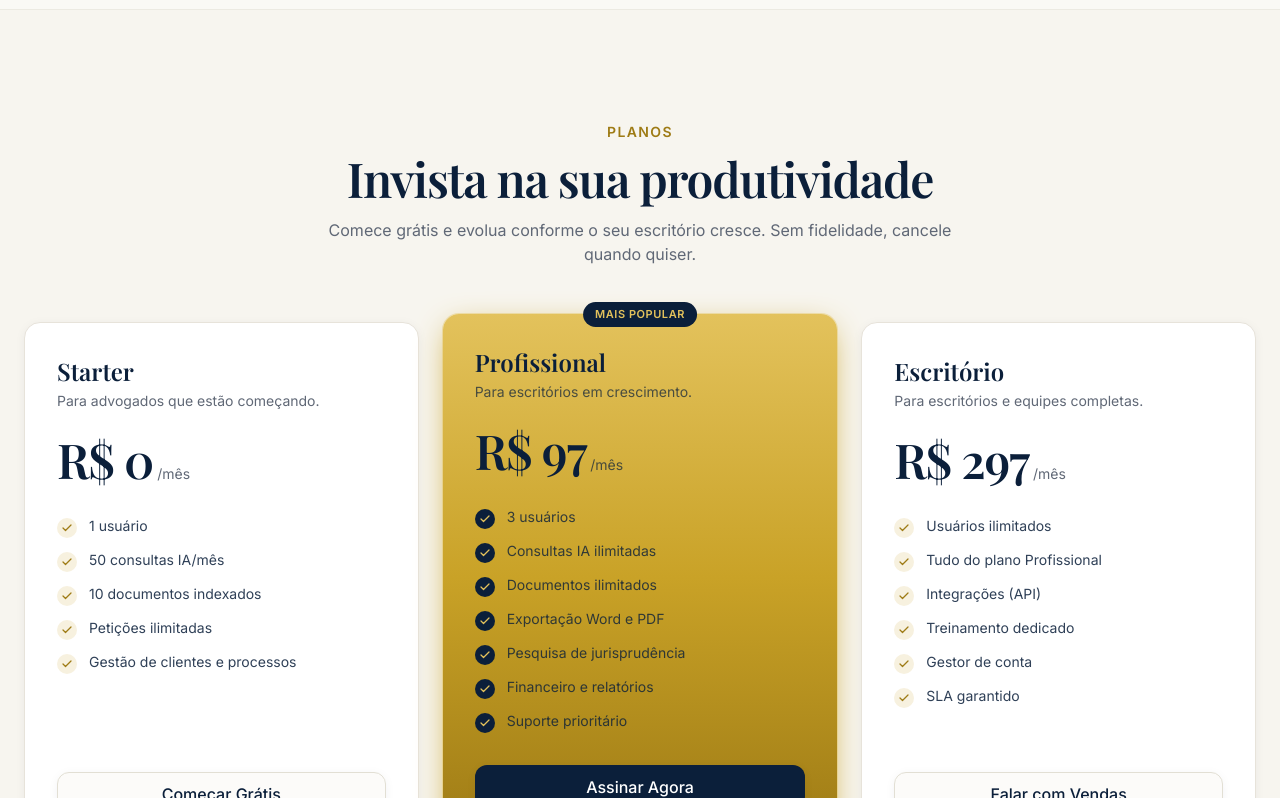
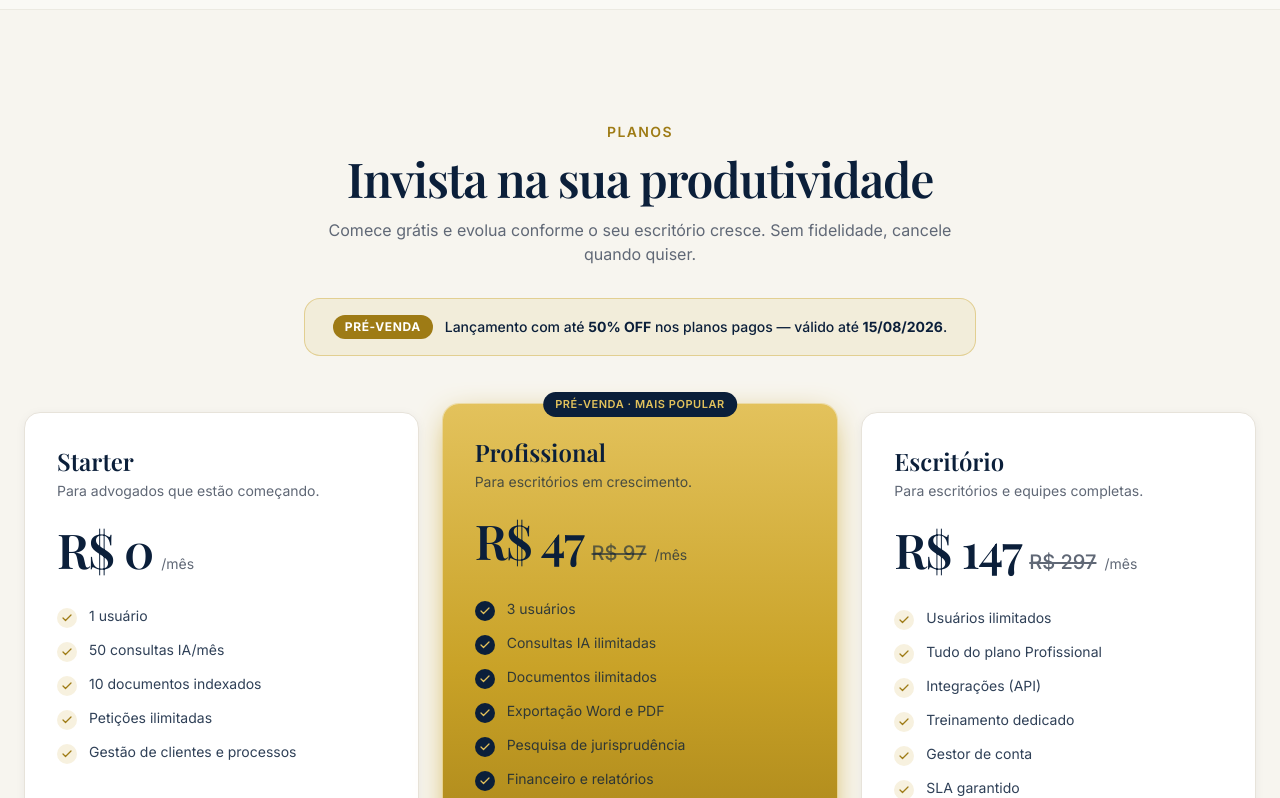
Before and after one commit to BONOVOXDF/lexai, a Next.js app in the folder frontend/: page / in a window 1280 px wide. Shown: the part 1636-2434 px from the top of the page. Built offline with nearby package versions, Linux system fonts and the light colour scheme.

Commit message:
pre-venda: descontos de lancamento (pro R, empresa R) ate 15/08/2026 no backend, planos e assinatura

```diff
--- a/frontend/app/(dashboard)/assinatura/page.tsx
+++ b/frontend/app/(dashboard)/assinatura/page.tsx
@@ -29,7 +29,9 @@ interface PlanoCard {
   recursos: string[];
 }
 
-const PRECO_FALLBACK: Record<string, number> = { pro: 97, empresa: 297 };
+const PRECO_FALLBACK: Record<string, number> = { pro: 47, empresa: 147 };
+const PRECO_CHEIO: Record<string, number> = { pro: 97, empresa: 297 };
+const PRE_VENDA_FIM = new Date("2026-08-15T23:59:59-03:00");
 
 const PLANOS_BASE: Omit<PlanoCard, "preco">[] = [
   {
@@ -260,22 +262,34 @@ export default function AssinaturaPage() {
         </div>
       ) : (
         <div className="grid gap-6 md:grid-cols-2">
-          {planos.map((plano) => (
+          {planos.map((plano) => {
+            const preVenda = new Date() < PRE_VENDA_FIM;
+            return (
               <div
                 key={plano.id}
-              className={`flex flex-col rounded-2xl border bg-card p-6 ${
+                className={`relative flex flex-col rounded-2xl border bg-card p-6 ${
                   plano.destaque ? "border-gold/40 shadow-gold ring-1 ring-gold/20" : ""
                 }`}
               >
+                {preVenda && (PRECO_CHEIO[plano.id] ?? 0) > plano.preco && (
+                  <span className="absolute -top-3 left-1/2 -translate-x-1/2 whitespace-nowrap rounded-full bg-gold-dark px-3 py-1 text-[11px] font-semibold uppercase tracking-wider text-white">
+                    Pré-venda
+                  </span>
+                )}
                 <div className="mb-1 flex items-center justify-between">
                   <h2 className="font-display text-lg font-semibold">{plano.nome}</h2>
                   {plano.destaque && <Badge variant="gold">Recomendado</Badge>}
                 </div>
                 <p className="text-sm text-muted-foreground">{plano.descricao}</p>
-              <div className="my-4 flex items-baseline gap-1">
+                <div className="my-4 flex items-baseline gap-2">
                   <span className="text-3xl font-semibold">
                     {plano.preco.toLocaleString("pt-BR", { style: "currency", currency: "BRL" })}
                   </span>
+                  {preVenda && (PRECO_CHEIO[plano.id] ?? 0) > plano.preco && (
+                    <span className="text-lg font-medium text-muted-foreground line-through">
+                      {(PRECO_CHEIO[plano.id] ?? 0).toLocaleString("pt-BR", { style: "currency", currency: "BRL" })}
+                    </span>
+                  )}
                   <span className="text-sm text-muted-foreground">/30 dias</span>
                 </div>
               <ul className="mb-6 flex-1 space-y-2 text-sm">
@@ -295,7 +309,8 @@ export default function AssinaturaPage() {
                 Assinar {plano.nome}
               </Button>
             </div>
-          ))}
+            );
+          })}
         </div>
       )}
 
--- a/frontend/app/precos/page.tsx
+++ b/frontend/app/precos/page.tsx
@@ -11,7 +11,7 @@ import { Check } from "lucide-react";
 export const metadata: Metadata = {
   title: "Preços e Planos | LEX AI",
   description:
-    "Planos do LEX AI para advogados e escritórios: comece grátis, Profissional por R$ 97/mês ou Escritório por R$ 297/mês. Sem fidelidade, cancele quando quiser.",
+    "Planos do LEX AI para advogados e escritórios: comece grátis, Profissional por R$ 47 ou Escritório por R$ 147 — preços promocionais de lançamento até 15/08/2026. Sem fidelidade, cancele quando quiser.",
 };
 
 const COMPARACAO = [
--- a/frontend/components/landing/plans.tsx
+++ b/frontend/components/landing/plans.tsx
@@ -6,10 +6,24 @@ import { Reveal } from "@/components/reveal";
 import { Button } from "@/components/ui/button";
 import { cn } from "@/lib/utils";
 
-const PLANS = [
+const PRE_VENDA_FIM = new Date("2026-08-15T23:59:59-03:00");
+
+interface PlanoCard {
+  name: string;
+  pricePreVenda: string;
+  priceNormal: string;
+  period: string;
+  description: string;
+  features: string[];
+  cta: string;
+  highlighted: boolean;
+}
+
+const PLANS: PlanoCard[] = [
   {
     name: "Starter",
-    price: "R$ 0",
+    pricePreVenda: "R$ 0",
+    priceNormal: "R$ 0",
     period: "/mês",
     description: "Para advogados que estão começando.",
     features: [
@@ -24,7 +38,8 @@ const PLANS = [
   },
   {
     name: "Profissional",
-    price: "R$ 97",
+    pricePreVenda: "R$ 47",
+    priceNormal: "R$ 97",
     period: "/mês",
     description: "Para escritórios em crescimento.",
     features: [
@@ -41,7 +56,8 @@ const PLANS = [
   },
   {
     name: "Escritório",
-    price: "R$ 297",
+    pricePreVenda: "R$ 147",
+    priceNormal: "R$ 297",
     period: "/mês",
     description: "Para escritórios e equipes completas.",
     features: [
@@ -59,6 +75,8 @@ const PLANS = [
 
 /** Seção de planos da landing page. */
 export function Plans() {
+  const preVenda = new Date() < PRE_VENDA_FIM;
+
   return (
     <section id="planos" className="border-y border-border/60 bg-parchment py-20 text-navy sm:py-28 dark:bg-navy/95 dark:text-white">
       <div className="mx-auto max-w-7xl px-4 sm:px-6">
@@ -71,6 +89,18 @@ export function Plans() {
             Comece grátis e evolua conforme o seu escritório cresce. Sem fidelidade, cancele quando quiser.
           </p>
         </Reveal>
+
+        {preVenda && (
+          <div className="mx-auto mt-8 flex max-w-2xl flex-wrap items-center justify-center gap-3 rounded-2xl border border-gold/40 bg-gold/10 px-6 py-4">
+            <span className="rounded-full bg-gold-dark px-3 py-1 text-xs font-bold uppercase tracking-wider text-white">
+              Pré-venda
+            </span>
+            <p className="text-center text-sm font-medium text-navy dark:text-gold-light">
+              Lançamento com até <strong>50% OFF</strong> nos planos pagos — válido até{" "}
+              <strong>15/08/2026</strong>.
+            </p>
+          </div>
+        )}
 
         <div className="mt-14 grid gap-6 lg:grid-cols-3">
           {PLANS.map((plan, i) => (
@@ -85,15 +115,27 @@ export function Plans() {
               >
                 {plan.highlighted && (
                   <span className="absolute -top-3 left-1/2 -translate-x-1/2 rounded-full bg-navy px-3 py-1 text-[11px] font-semibold uppercase tracking-wider text-gold-light">
-                    Mais popular
+                    {preVenda ? "Pré-venda · Mais popular" : "Mais popular"}
                   </span>
                 )}
                 <h3 className="font-display text-2xl font-semibold">{plan.name}</h3>
                 <p className={cn("mt-1 text-sm", plan.highlighted ? "text-navy/70" : "text-muted-foreground")}>
                   {plan.description}
                 </p>
-                <div className="mt-6 flex items-baseline gap-1">
-                  <span className="font-display text-5xl font-semibold tracking-tight">{plan.price}</span>
+                <div className="mt-6 flex flex-wrap items-baseline gap-2">
+                  <span className="font-display text-5xl font-semibold tracking-tight">
+                    {preVenda ? plan.pricePreVenda : plan.priceNormal}
+                  </span>
+                  {preVenda && plan.pricePreVenda !== plan.priceNormal && (
+                    <span
+                      className={cn(
+                        "text-xl font-medium line-through",
+                        plan.highlighted ? "text-navy/60" : "text-muted-foreground"
+                      )}
+                    >
+                      {plan.priceNormal}
+                    </span>
+                  )}
                   <span className={cn("text-sm", plan.highlighted ? "text-navy/70" : "text-muted-foreground")}>
                     {plan.period}
                   </span>
```
Also changed, not shown: 1 other file (tests, documents, lock files or other folders). Lines whose indentation alone changed are shown as unchanged.
